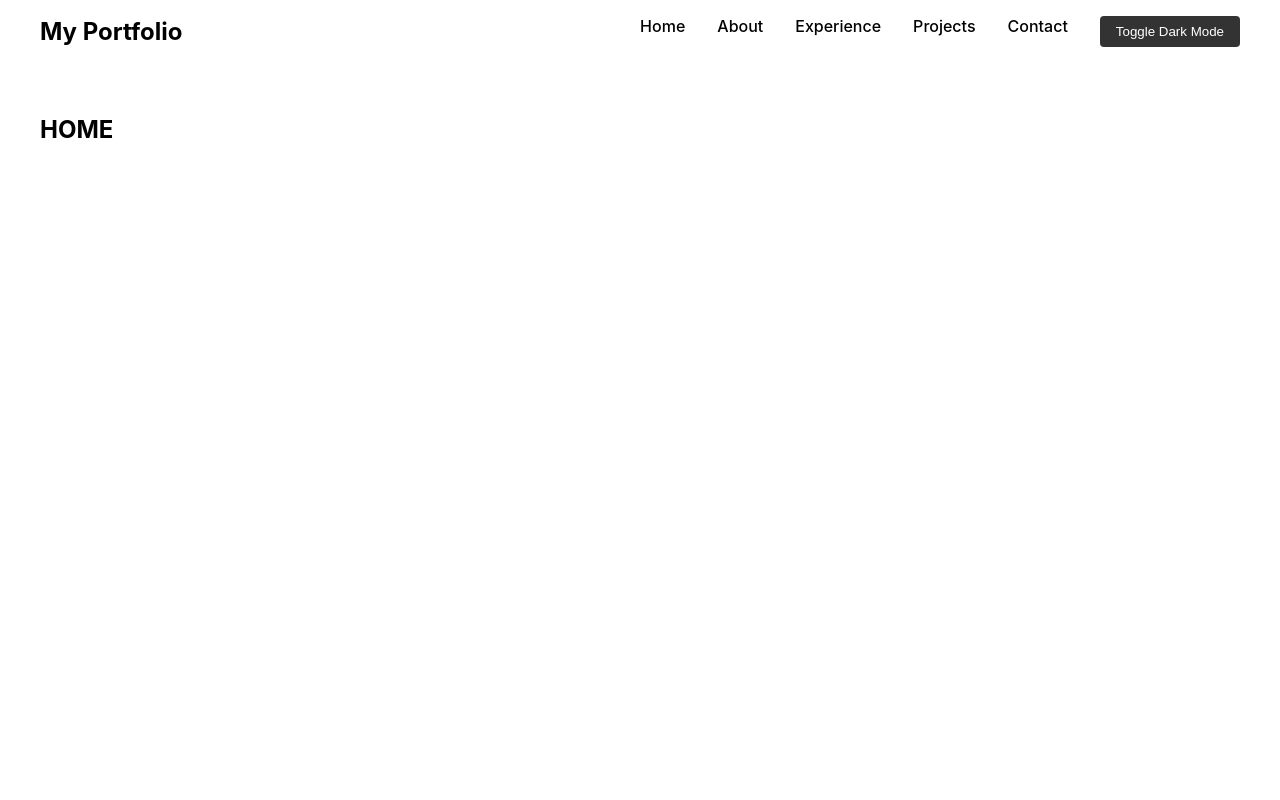
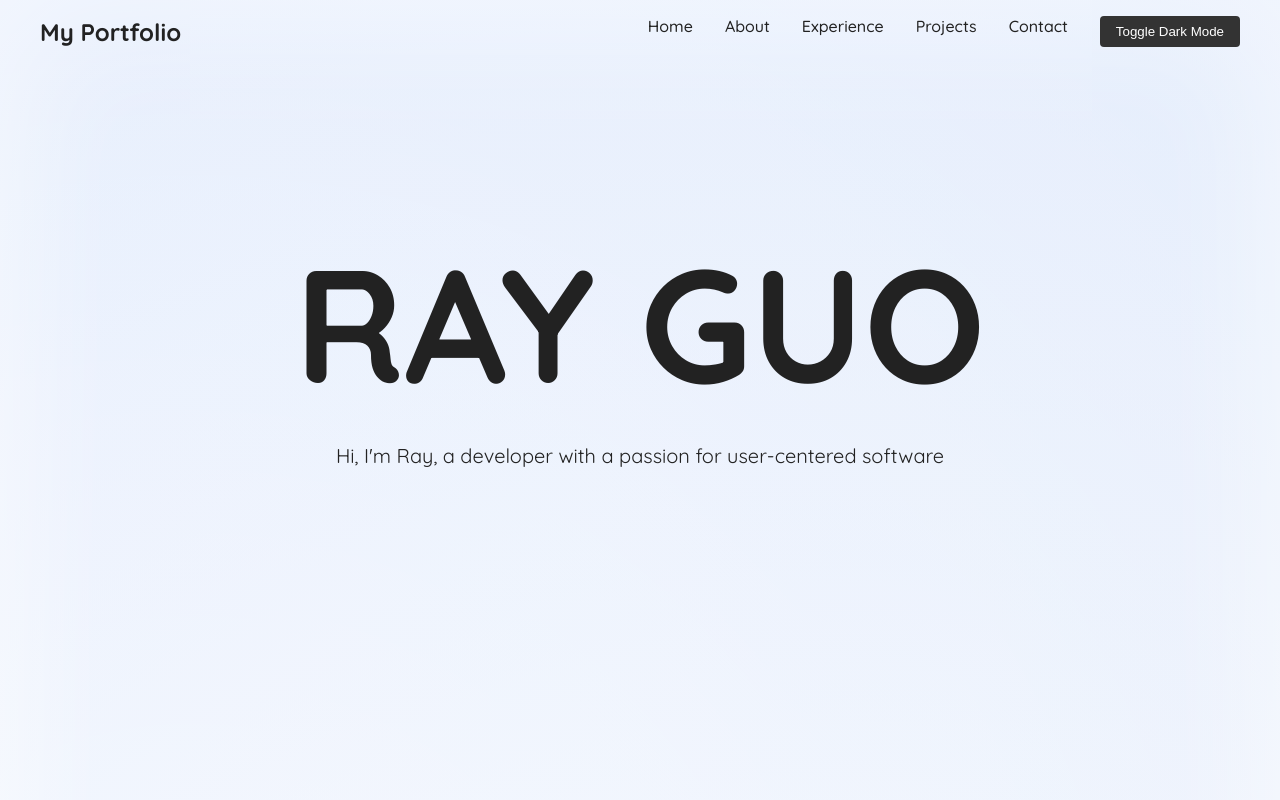
Before and after one commit to Ray100102/portfolio_v3, a React (Create React App) app in the folder my-portfolio/: page / in a window 1280 px wide. Shown: the top 800 px of the page. Built offline with nearby package versions, Linux system fonts and the light colour scheme.

Commit message:
Added fonts, temp homepage, styling changes

```diff
--- a/my-portfolio/src/App.js
+++ b/my-portfolio/src/App.js
@@ -1,6 +1,7 @@
 import React, { useState, useEffect } from "react";
 import "./styles/App.css";
 import NavBar from "./components/NavBar";
+import HomeScreen from "./sections/HomeScreen";
 
 function App() {
   const [isDesktop, setIsDesktop] = useState(window.innerWidth >= 1200);
@@ -30,16 +31,20 @@ function App() {
   }
 
   return (
-    <div id="home" className={`App App.theme${darkMode ? ".dark" : ""}`}>
+    <div className={`App-theme${darkMode ? " dark" : " light"}`}>
+      <div id="home" className={"App"}>
         <NavBar darkMode={darkMode} setDarkMode={setDarkMode} />
-      <section style={{ minHeight: "100vh", padding: "2rem 0" }}>
-        <h2>HOME</h2>
+        <section style={{ minHeight: "100vh" }}>
+          <HomeScreen />
         </section>
         <section id="about" style={{ minHeight: "100vh", padding: "2rem 0" }}>
           <h2>About</h2>
           <p>Dummy content for About section.</p>
         </section>
-      <section id="projects" style={{ minHeight: "100vh", padding: "2rem 0" }}>
+        <section
+          id="projects"
+          style={{ minHeight: "100vh", padding: "2rem 0" }}
+        >
           <h2>Projects</h2>
           <p>Dummy content for Projects section.</p>
         </section>
@@ -52,6 +57,7 @@ function App() {
           <p>Dummy content for Contact section.</p>
         </section>
       </div>
+    </div>
   );
 }
 
--- a/my-portfolio/src/components/DarkModeToggle.jsx
+++ b/my-portfolio/src/components/DarkModeToggle.jsx
@@ -1,4 +1,3 @@
-import React from "react";
 import "../styles/components/DarkModeToggle.css";
 
 function DarkModeToggle({ darkMode, setDarkMode }) {
--- a/my-portfolio/src/components/NavBar.jsx
+++ b/my-portfolio/src/components/NavBar.jsx
@@ -1,4 +1,3 @@
-import React from "react";
 import "../styles/components/NavBar.css";
 import DarkModeToggle from "./DarkModeToggle";
 
--- /dev/null
+++ b/my-portfolio/src/sections/HomeScreen.jsx
@@ -0,0 +1,16 @@
+import "../styles/sections/HomeScreen.css";
+
+function HomeScreen() {
+  return (
+    <section id="home" className="home-screen">
+      <div className="home-content">
+        <h1>RAY GUO</h1>
+        <p>
+          Hi, I'm Ray, a developer with a passion for user-centered software
+        </p>
+      </div>
+    </section>
+  );
+}
+
+export default HomeScreen;
--- a/my-portfolio/src/styles/App.css
+++ b/my-portfolio/src/styles/App.css
@@ -1,12 +1,48 @@
-body.dark-mode,
-.App.theme.dark {
-  background: #181818;
+/* Dark mode gradient */
+
+.App-theme.dark {
   color: #f1f1f1;
+  background:
+    radial-gradient(
+      circle at 20% 30%,
+      rgba(60, 60, 60, 0.25) 0%,
+      transparent 60%
+    ),
+    radial-gradient(
+      circle at 80% 20%,
+      rgba(80, 80, 80, 0.18) 0%,
+      transparent 70%
+    ),
+    radial-gradient(
+      circle at 50% 80%,
+      rgba(40, 40, 40, 0.22) 0%,
+      transparent 65%
+    ),
+    radial-gradient(ellipse at center, #232526 0%, #0a0a0a 100%);
+  box-shadow: 0 0 200px 40px #000 inset;
 }
 
-.App.theme{
-  background: #cf0f0f;
-  color: rgba(17, 43, 128, 0.37);
+/* Light mode: scattered soft spotlights */
+.App-theme.light {
+  color: #222;
+  background:
+    radial-gradient(
+      circle at 15% 25%,
+      rgba(255, 255, 255, 0.45) 0%,
+      transparent 60%
+    ),
+    radial-gradient(
+      circle at 70% 15%,
+      rgba(224, 234, 252, 0.35) 0%,
+      transparent 70%
+    ),
+    radial-gradient(
+      circle at 60% 80%,
+      rgba(245, 247, 250, 0.38) 0%,
+      transparent 65%
+    ),
+    radial-gradient(circle at 60% 40%, #ffffff 0%, #e0eafc 70%, #f5f7fa 100%);
+  box-shadow: 0 0 120px 20px #fff8 inset;
 }
 
 .App {
--- a/my-portfolio/src/styles/index.css
+++ b/my-portfolio/src/styles/index.css
@@ -1,12 +1,11 @@
+@import url("https://fonts.googleapis.com/css2?family=Montserrat:ital,wght@0,100..900;1,100..900&family=Quicksand:wght@300..700&display=swap");
+
 body {
   margin: 0;
-  font-family:
-    -apple-system, BlinkMacSystemFont, "Segoe UI", "Roboto", "Oxygen", "Ubuntu",
-    "Cantarell", "Fira Sans", "Droid Sans", "Helvetica Neue", sans-serif;
+  font-family: "Quicksand", Arial, Helvetica, sans-serif;
   -webkit-font-smoothing: antialiased;
   -moz-osx-font-smoothing: grayscale;
 }
-
 code {
   font-family:
     source-code-pro, Menlo, Monaco, Consolas, "Courier New", monospace;
--- /dev/null
+++ b/my-portfolio/src/styles/sections/HomeScreen.css
@@ -0,0 +1,18 @@
+.home-content {
+  text-align: center;
+}
+
+.home-content h1 {
+  font-size: 10rem;
+  margin-bottom: 1rem;
+}
+
+.home-content p {
+  font-size: 1.25rem;
+  margin-bottom: 2rem;
+}
+
+.home-btn:hover {
+  background: #21a1f3;
+  color: #fff;
+}
```
Lines whose indentation alone changed are shown as unchanged.
